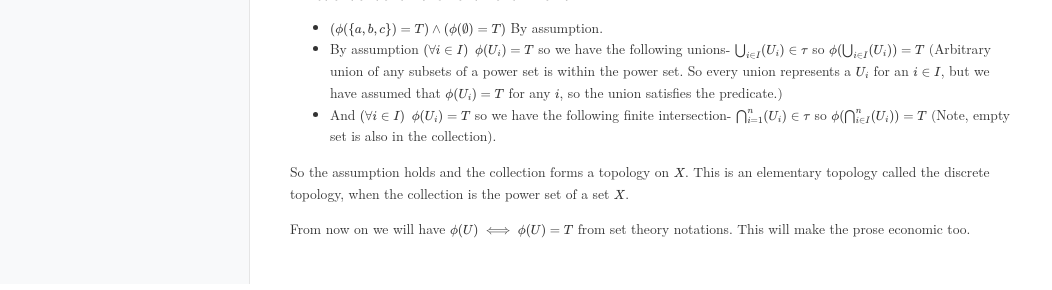
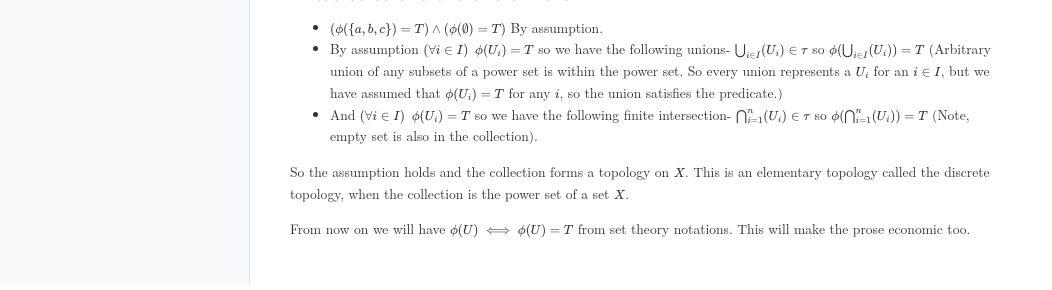
Before and after one commit to Nasif-Abdullah/Math, a Jekyll site: the page built from Point-Set Topology/Introduction.md, in a window 1280 px wide. Shown: the part 616-906 px from the top of the page, without its empty margins (0-1052 px from the left). Built offline with Jekyll 4.4.1, drawn with Linux system fonts in a browser that asks for light colours; some web fonts are replaced.

Commit message:
Update Introduction.md

```diff
--- a/Point-Set Topology/Introduction.md
+++ b/Point-Set Topology/Introduction.md
@@ -25,7 +25,7 @@ Take a set $$X$$ = $$\{a,b,c\}$$, and we take the following subsets, $$U_i \in X
 
  - $$(\phi(\{a,b,c\}) = T) \wedge (\phi(\emptyset) = T)$$ By assumption.
  - By assumption $$(\forall i \in I) \ \ \phi(U_i) = T$$ so we have the following unions- $$\bigcup_{i \in I} (U_i) \in \tau$$ so $$\phi(\bigcup_{i \in I} (U_i)) = T$$ (Arbitrary union of any subsets of a power set is within the power set. So every union represents a $$U_i$$ for an $$i \in I$$, but we have assumed that $$\phi(U_i) = T$$ for any $$i$$, so the union satisfies the predicate.)
- - And  $$(\forall i \in I) \ \ \phi(U_i) = T$$ so we have the following finite intersection- $$\bigcap_{i=1}^{n} (U_i) \in \tau$$ so $$\phi(\bigcap_{i \in I}^{n} (U_i)) = T$$ (Note, empty set is also in the collection).
+ - And  $$(\forall i \in I) \ \ \phi(U_i) = T$$ so we have the following finite intersection- $$\bigcap_{i=1}^{n} (U_i) \in \tau$$ so $$\phi(\bigcap_{i = 1}^{n} (U_i)) = T$$ (Note, empty set is also in the collection).
 
 So the assumption holds and the collection forms a topology on $$X$$. This is an elementary topology called the discrete topology, when the collection is the power set of a set $$X$$.
 
```
